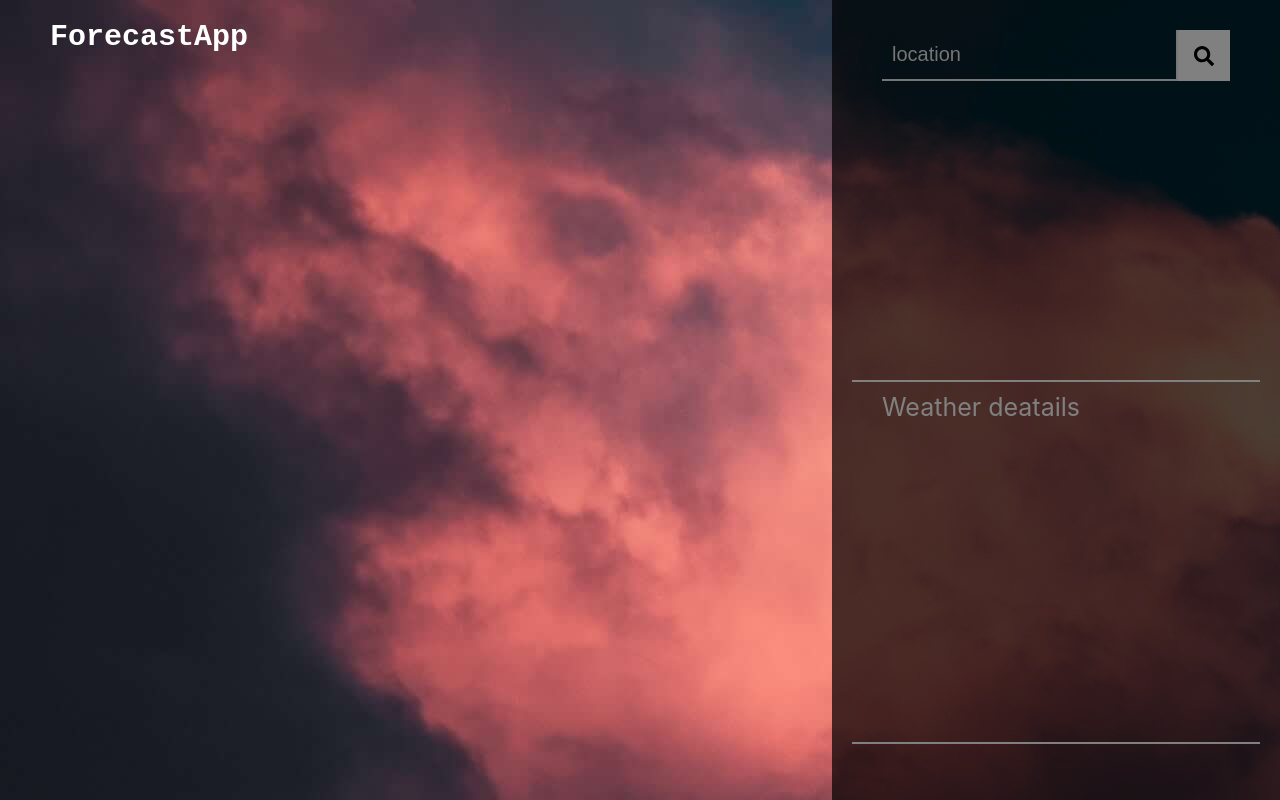
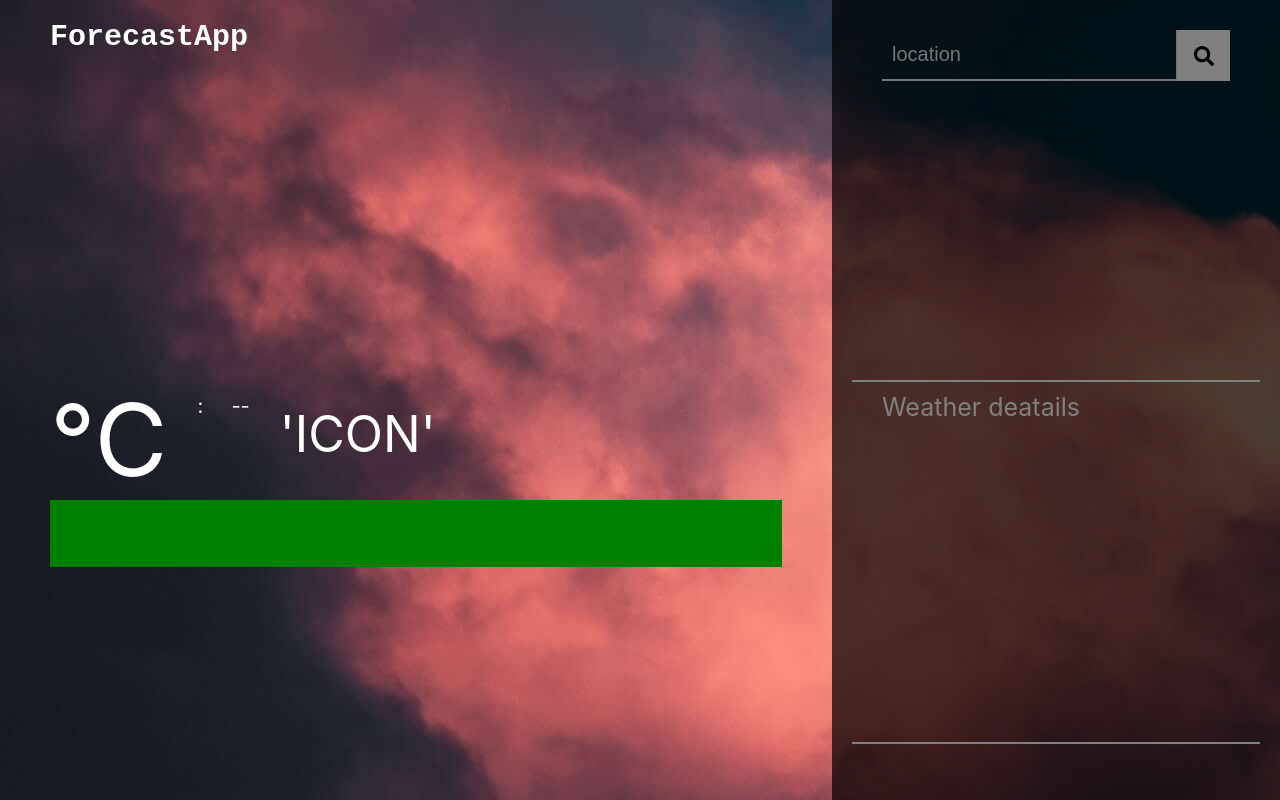
Before and after one commit to dylexBenjis/weatherApp, a React (Create React App) app: page / in a window 1280 px wide. Built offline with nearby package versions, Linux system fonts and the light colour scheme.

Commit message:
passed to fellow child componenet to understand error

```diff
--- a/src/components/Home/index.js
+++ b/src/components/Home/index.js
@@ -21,11 +21,9 @@ const Home = () => {
                 <A>
                     <Nav/>
                 </A>
-                {/* <B>
-                    <LocWeatherDisplay temp={locationInfo.locationResult.list[0].main.temp}
-                    cityName={locationInfo.locationResult.city.name} hour={hour} minute={minute} main={locationInfo.locationResult.list[0].weather[0].main}
-                    description={locationInfo.locationResult.list[0].weather[0].description}/>
-                </B> */}
+                <B>
+                    <LocWeatherDisplay/>
+                </B>
             </Container>
         </First>
         <Second>
--- a/src/components/LocationDisplay/index.js
+++ b/src/components/LocationDisplay/index.js
@@ -4,6 +4,8 @@ import useSearch from '../Search'
 
 const LocWeatherDisplay = ({cityName,temp,description,hour,
                             minute, main}) => {
+
+                                const locationInfo = useSearch();
 
 
   return (
@@ -12,7 +14,7 @@ const LocWeatherDisplay = ({cityName,temp,description,hour,
             <Celsius id='cel'>{temp}&#176;C</Celsius>
             <City>
                 <Name ></Name>
-                <Date>{hour}:{minute} &nbsp;  &nbsp;  {description} </Date>
+                <Date>{hour}:{minute} &nbsp;  &nbsp;  {description} {locationInfo.locationResult.city.country}</Date>
             </City>
             <WeatherIcon>
                 <Icon >'ICON'</Icon>
```
